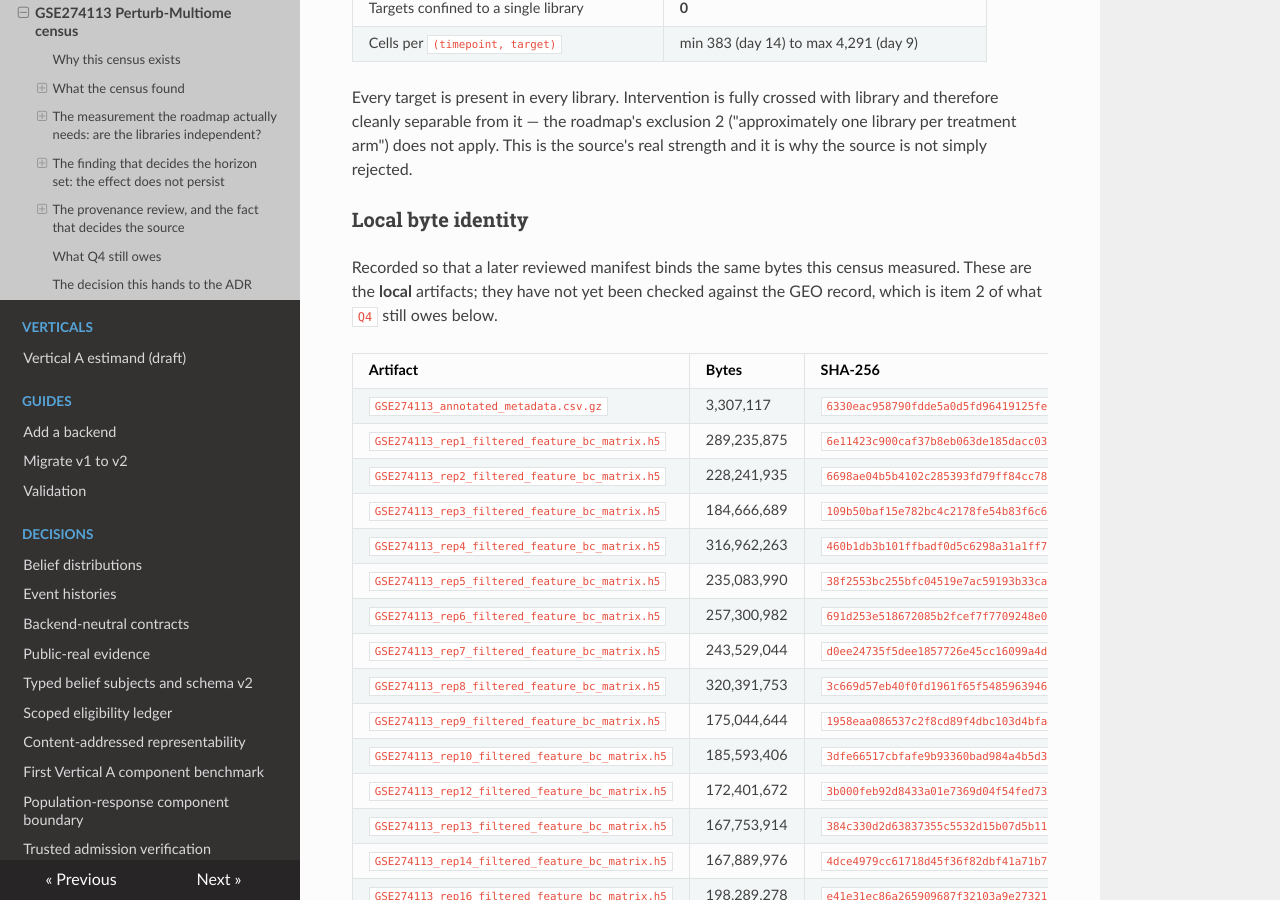
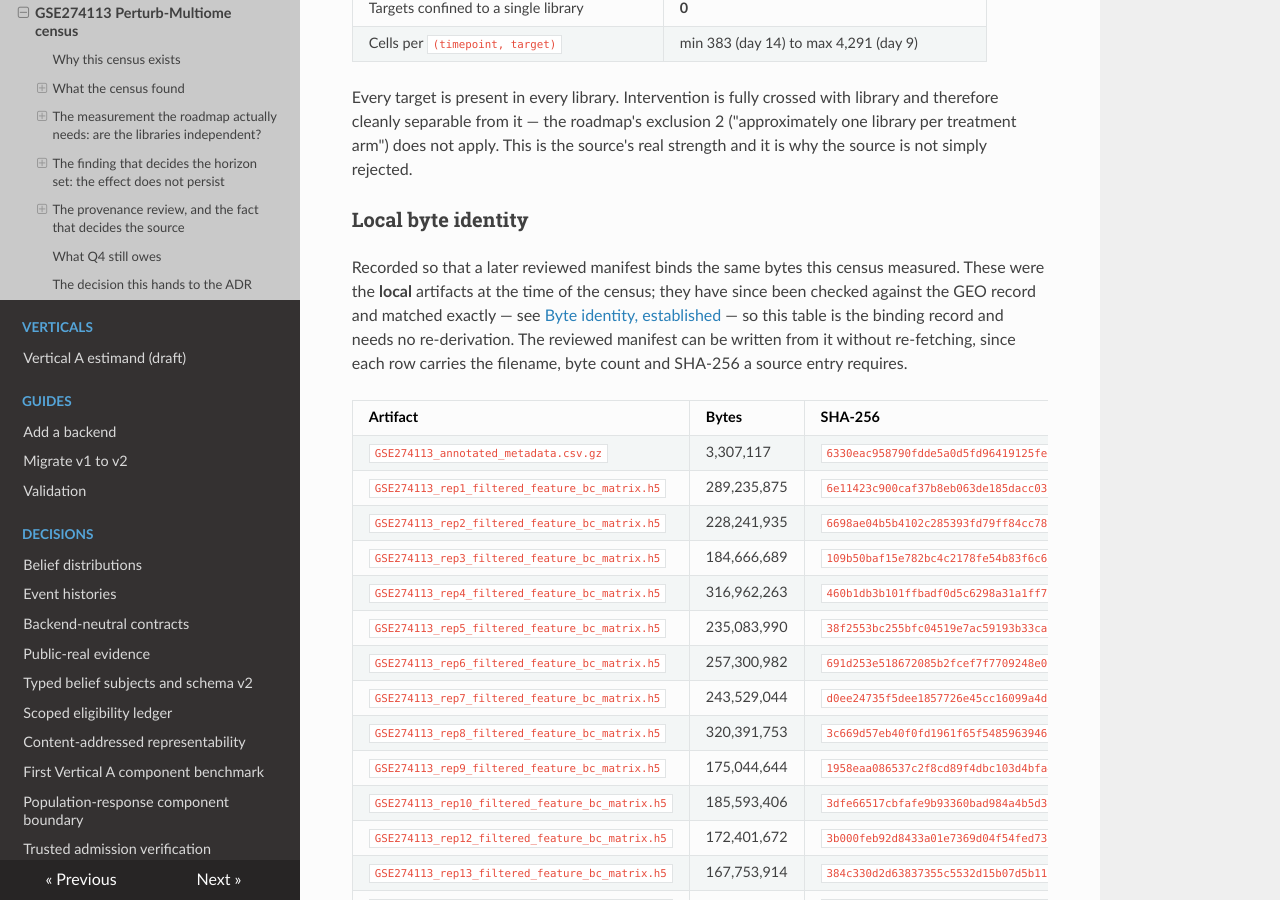
Before and after one commit to logannye/cellstate, an MkDocs documentation site: the page built from docs/data/representability/gse274113-perturb-multiome.md, in a window 1280 px wide and 900 px high, scrolled down 1342 px. Built offline with MkDocs 1.6.1, drawn with Linux system fonts in a browser that asks for light colours; nearby versions of some CDN libraries.

Commit message:
Repair the byte-identity back-reference this change's own renumber broke
Rewriting "What Q4 still owes" renumbered that list, and the byte-identity table
above it pointed into the old numbering: "not yet been checked against the GEO
record, which is item 2 of what Q4 still owes below." Both halves were wrong. The
artifacts HAVE been checked -- 15 of 15 matched on byte count and SHA-256 -- and
after the rewrite byte identity is item 3, recorded as resolved.

This is the same defect as the rest of the branch, introduced by the commit that
fixes it, which is the honest argument for the guard in the commit before this one:
the failure mode is not carelessness, it is that renumbering has no mechanical
consequence and so leaves no trace.

The table now links the section that supersedes it, verified to resolve under
`mkdocs build --strict` rather than assumed.

Recorded while checking whether Q4's manifest can be written: it can, today, with
no bytes. Each row already carries the filename, byte count and SHA-256 that a
manifest source entry requires, so the reviewed manifest is not blocked behind the
~3 GB re-fetch that Q5 needs. Only the committed runner is.

Rule 2: docs only.

Co-Authored-By: Claude Opus 5 (1M context) <noreply@anthropic.com>

```diff
--- a/docs/data/representability/gse274113-perturb-multiome.md
+++ b/docs/data/representability/gse274113-perturb-multiome.md
@@ -53,9 +53,12 @@ rejected.
 
 ### Local byte identity
 
-Recorded so that a later reviewed manifest binds the same bytes this census measured. These are the
-**local** artifacts; they have not yet been checked against the GEO record, which is item 2 of what
-`Q4` still owes below.
+Recorded so that a later reviewed manifest binds the same bytes this census measured. These were the
+**local** artifacts at the time of the census; they have since been checked against the GEO record
+and matched exactly — see [Byte identity, established](#byte-identity-established-supersedes-the-corroboration-above)
+— so this table is the binding record and needs no re-derivation. The reviewed manifest can be
+written from it without re-fetching, since each row carries the filename, byte count and SHA-256 a
+source entry requires.
 
 | Artifact | Bytes | SHA-256 |
 | --- | --- | --- |
```
